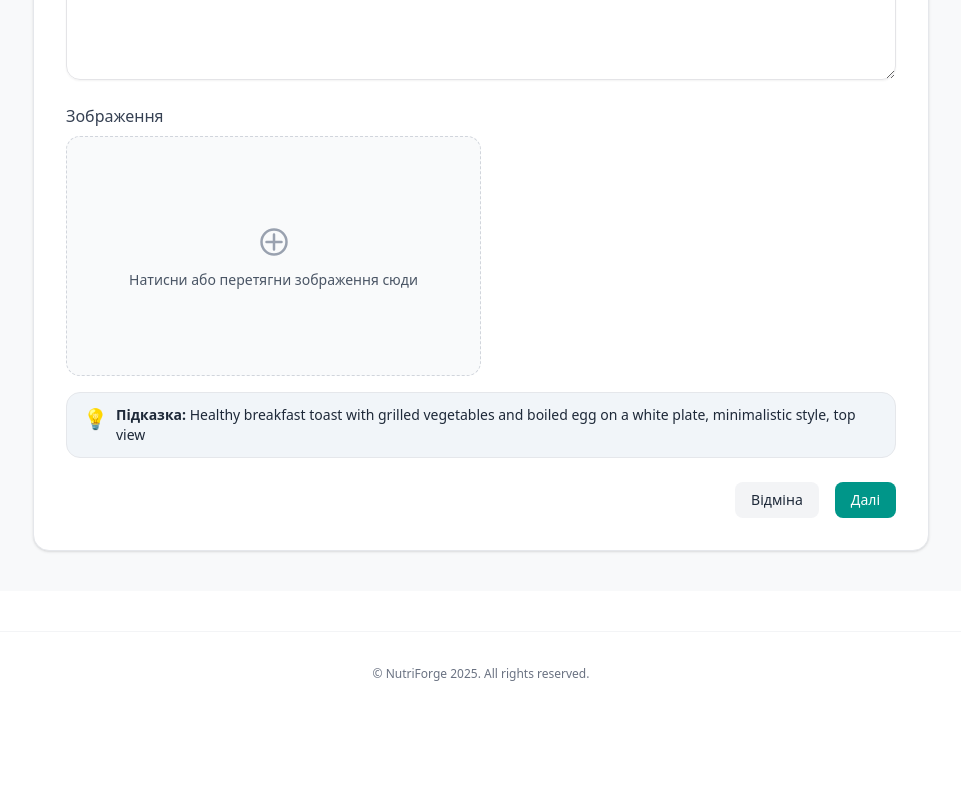
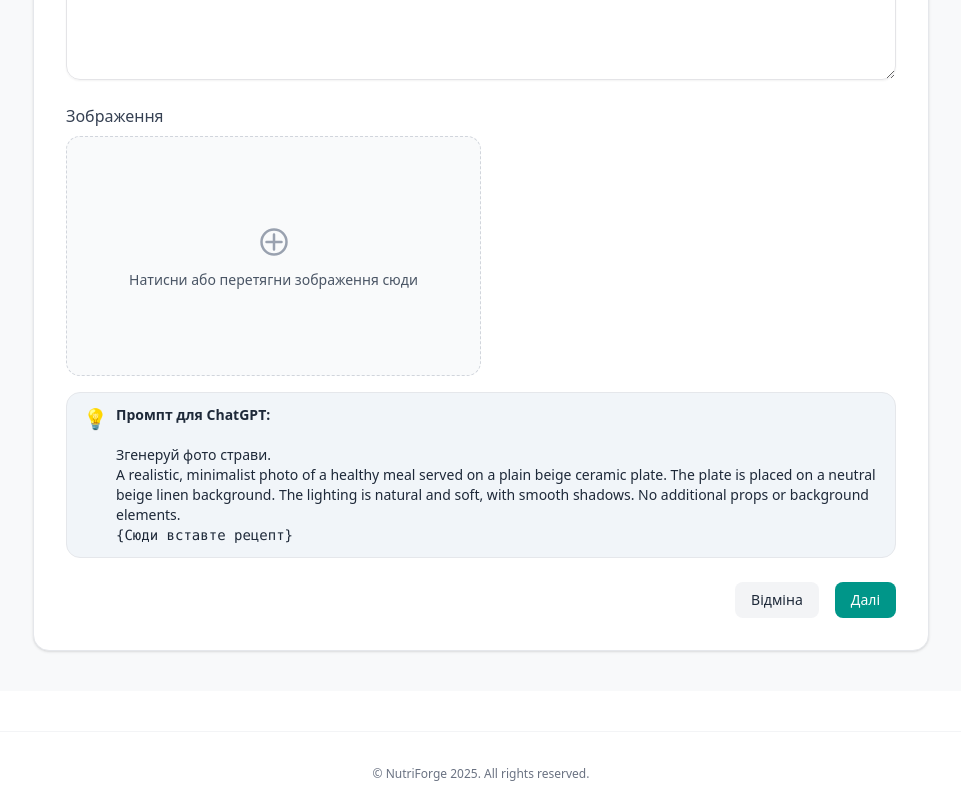
Before and after one commit to NutriForge/nutri-forge-frontend, a React (Vite) app: page /recipes/add in a window 1280 px wide. Shown: the part 549-1349 px from the top of the page, without its empty margins (159-1120 px from the left). Before the commit the page ends 1249 px from the top, so only its background shows below. Built offline with nearby package versions, Linux system fonts and the light colour scheme; no server answers.

Commit message:
NF-78 Create prompt to generate image

```diff
--- a/src/components/AddRecipePage/AddRecipePage.tsx
+++ b/src/components/AddRecipePage/AddRecipePage.tsx
@@ -199,9 +199,8 @@ export default function AddRecipePage() {
           <div className="flex items-start gap-2 bg-[#f1f5f9] border border-gray-200 text-gray-800 text-sm rounded-xl px-4 py-3">
             <span className="text-xl">💡</span>
             <p>
-              <strong>Підказка:</strong> Healthy breakfast toast with grilled
-              vegetables and boiled egg on a white plate, minimalistic style,
-              top view
+              <strong>Промпт для ChatGPT:</strong> <br></br><br></br>  Згенеруй фото страви.<br></br> A realistic, minimalist photo of a healthy meal served on a plain beige ceramic plate. The plate is placed on a neutral beige linen background. The lighting is natural and soft, with smooth shadows. No additional props or background elements.
+<br></br><code>{`{Сюди вставте рецепт}`}</code>
             </p>
           </div>
         </div>
```
